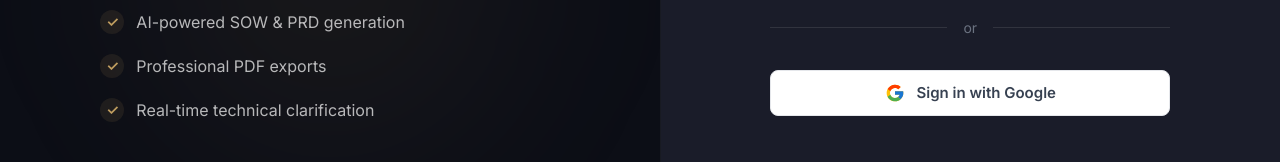
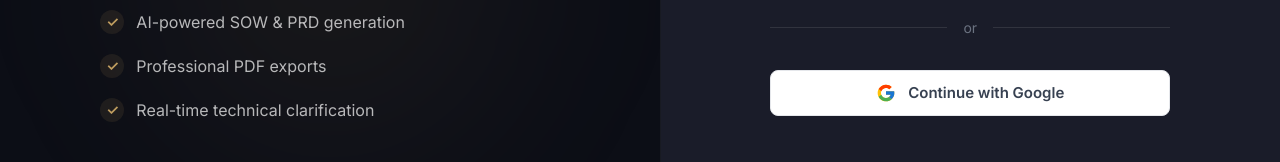
Before and after one commit to Jawoyemi/Clariva, a React (Vite) app in the folder frontend/: page /login in a window 1280 px wide. Shown: the part 423-585 px from the top of the page. Built offline with nearby package versions, Linux system fonts and the light colour scheme; no server answers.

Commit message:
ui: standardize Google auth button text to 'Continue with Google'

```diff
--- a/frontend/src/LoginModal.jsx
+++ b/frontend/src/LoginModal.jsx
@@ -147,7 +147,7 @@ const LoginModal = ({ isOpen, onClose }) => {
               <path fill="#4CAF50" d="M24,44c5.166,0,9.86-1.977,13.409-5.192l-6.19-5.238C29.211,35.091,26.715,36,24,36c-5.202,0-9.619-3.317-11.283-7.946l-6.522,5.025C9.505,39.556,16.227,44,24,44z" />
               <path fill="#1976D2" d="M43.611,20.083L43.595,20L42,20H24v8h11.303c-0.792,2.237-2.231,4.166-4.087,5.571c0.001-0.001,0.002-0.001,0.003-0.002l6.19,5.238C36.971,39.205,44,34,44,24C44,22.659,43.862,21.35,43.611,20.083z" />
             </svg>
-            {mode === 'login' ? 'Sign in with Google' : 'Sign up with Google'}
+            Continue with Google
           </button>
 
           {/* Divider */}
--- a/frontend/src/pages/AuthPage.jsx
+++ b/frontend/src/pages/AuthPage.jsx
@@ -189,7 +189,7 @@ const AuthPage = () => {
               <path fill="#4CAF50" d="M24,44c5.166,0,9.86-1.977,13.409-5.192l-6.19-5.238C29.211,35.091,26.715,36,24,36c-5.202,0-9.619-3.317-11.283-7.946l-6.522,5.025C9.505,39.556,16.227,44,24,44z" />
               <path fill="#1976D2" d="M43.611,20.083L43.595,20L42,20H24v8h11.303c-0.792,2.237-2.231,4.166-4.087,5.571c0.001-0.001,0.002-0.001,0.003-0.002l6.19,5.238C36.971,39.205,44,34,44,24C44,22.659,43.862,21.35,43.611,20.083z" />
             </svg>
-            {isRegister ? 'Sign up with Google' : 'Sign in with Google'}
+            Continue with Google
           </button>
 
           <div className="auth-divider">
```
